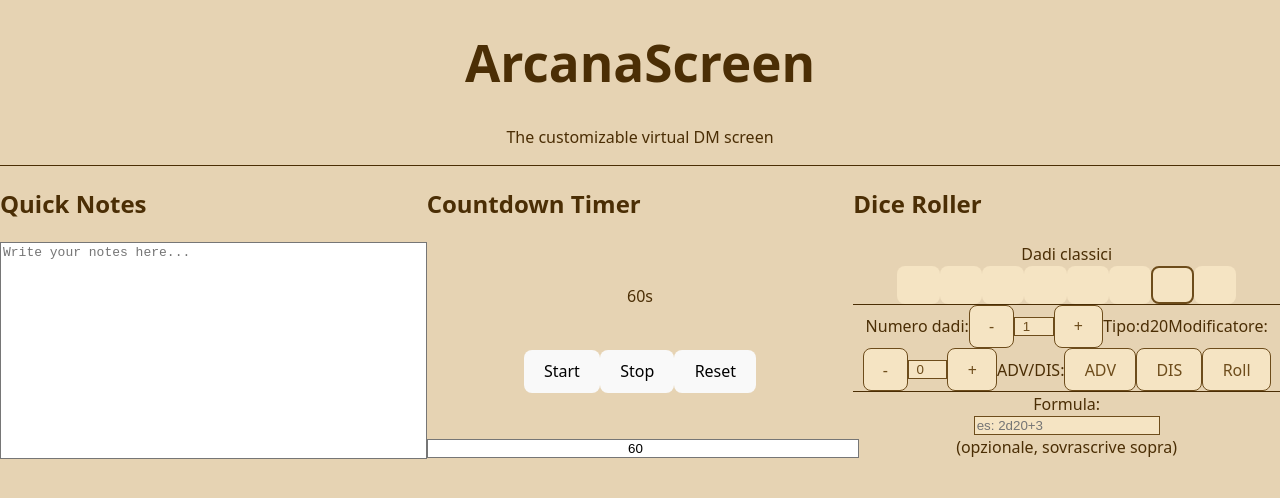
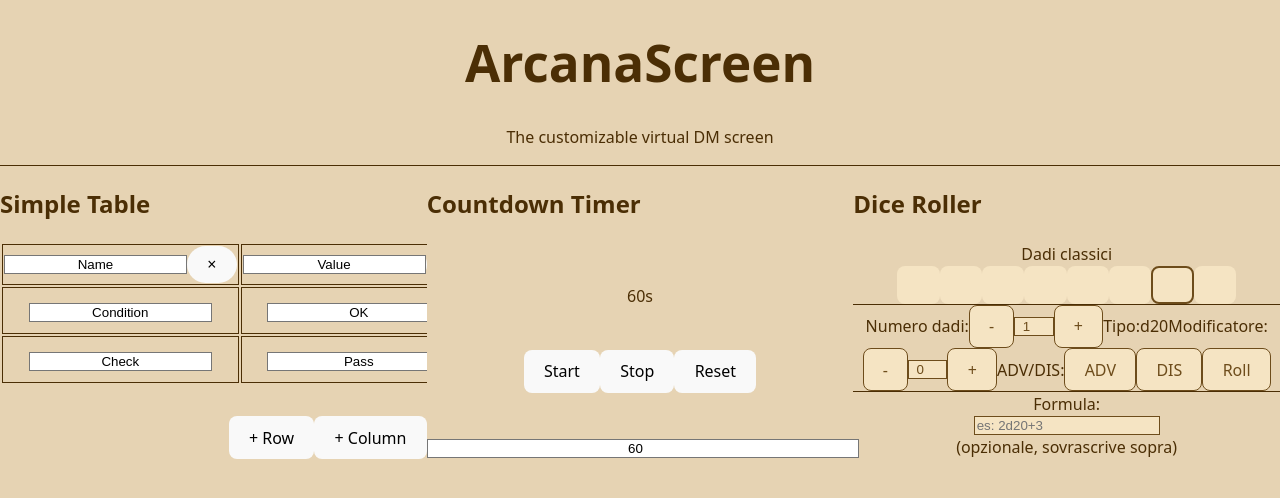
Before and after one commit to MissingPackage/arcana-screen, a React (Vite) app in the folder arcana-screen/: page / in a window 1280 px wide. Shown: the top 498 px of the page. Built offline with nearby package versions, Linux system fonts and the light colour scheme.

Commit message:
feat: add Simple Table widget with editable rows #9

```diff
--- a/arcana-screen/src/components/Grid.tsx
+++ b/arcana-screen/src/components/Grid.tsx
@@ -4,12 +4,13 @@ import { useState } from 'react';
 import QuickNotes from './widgets/QuickNotes';
 import DiceRoller from './widgets/DiceRoller';
 import CountdownTimer from './widgets/CountdownTimer';
+import SimpleTable from './widgets/SimpleTable';
 
 const ItemType = 'WIDGET';
 
 
 const components: { [key: number]: typeof QuickNotes } = {
-  1: QuickNotes,
+  1: SimpleTable,
   2: CountdownTimer,
   3: DiceRoller,
 };
--- /dev/null
+++ b/arcana-screen/src/components/widgets/SimpleTable.tsx
@@ -0,0 +1,154 @@
+import { useState } from 'react';
+
+interface TableRow {
+  id: number;
+  [key: string]: any;
+}
+
+interface TableColumn {
+  id: number;
+  key: string;
+  label: string;
+}
+
+export default function SimpleTable() {
+  const [columns, setColumns] = useState<TableColumn[]>([
+    { id: 1, key: 'name', label: 'Name' },
+    { id: 2, key: 'value', label: 'Value' }
+  ]);
+  const [rows, setRows] = useState<TableRow[]>([
+    { id: 1, name: 'Condition', value: 'OK' },
+    { id: 2, name: 'Check', value: 'Pass' },
+  ]);
+
+  // Update a cell value
+  const updateRow = (id: number, key: string, newValue: string) => {
+    setRows((prev) =>
+      prev.map((row) => (row.id === id ? { ...row, [key]: newValue } : row))
+    );
+  };
+
+  // Add a new row with empty values for all columns
+  const addRow = () => {
+    const newRow: TableRow = { id: Date.now() };
+    columns.forEach((col) => {
+      newRow[col.key] = '';
+    });
+    setRows((prev) => [...prev, newRow]);
+  };
+
+  // Remove a row
+  const removeRow = (id: number) => {
+    setRows((prev) => prev.filter((row) => row.id !== id));
+  };
+
+  // Add a new column
+  const addColumn = () => {
+    const newId = Date.now();
+    const newKey = `col${newId}`;
+    const newLabel = `Column ${columns.length + 1}`;
+    setColumns((prev) => [...prev, { id: newId, key: newKey, label: newLabel }]);
+    setRows((prevRows) =>
+      prevRows.map((row) => ({ ...row, [newKey]: '' }))
+    );
+  };
+
+  // Update column label
+  const updateColumnLabel = (id: number, newLabel: string) => {
+    setColumns((prev) =>
+      prev.map((col) => (col.id === id ? { ...col, label: newLabel } : col))
+    );
+  };
+
+  // Remove a column
+  const removeColumn = (id: number) => {
+    const col = columns.find((c) => c.id === id);
+    if (!col) return;
+    setColumns((prev) => prev.filter((c) => c.id !== id));
+    setRows((prevRows) =>
+      prevRows.map((row) => {
+        const newRow = { ...row };
+        delete newRow[col.key];
+        return newRow;
+      })
+    );
+  };
+
+
+  return (
+    <div className="bg-white text-gray-800 p-2 rounded-xl shadow-lg w-full h-full flex flex-col font-sans max-w-full">
+      <h2 className="text-xl font-bold mb-4 tracking-tight">Simple Table</h2>
+
+      <div className="flex-1 overflow-x-auto w-full">
+        <table className="min-w-[400px] max-w-full text-left border-separate border-spacing-y-2">
+          <thead>
+            <tr>
+              {columns.map((col) => (
+                <th key={col.id} className="bg-gray-100 border border-gray-300 px-3 py-2 rounded-t text-center align-middle">
+                  <div className="flex items-center justify-center gap-1">
+                    <input
+                      value={col.label}
+                      onChange={(e) => updateColumnLabel(col.id, e.target.value)}
+                      className="text-center px-2 py-1 w-24 rounded border border-gray-300 focus:outline-none focus:ring-2 focus:ring-blue-400 text-sm bg-white"
+                      style={{ fontWeight: 500 }}
+                    />
+                    {columns.length > 1 && (
+                      <button
+                        className="ml-1 text-red-500 hover:bg-red-100 rounded-full p-1 transition"
+                        onClick={() => removeColumn(col.id)}
+                        title="Remove column"
+                        tabIndex={-1}
+                        style={{ lineHeight: 1 }}
+                      >
+                        ×
+                      </button>
+                    )}
+                  </div>
+                </th>
+              ))}
+              <th className="bg-gray-100 border border-gray-300 px-3 py-2 rounded-t text-center align-middle">Actions</th>
+            </tr>
+          </thead>
+          <tbody>
+            {rows.map((row) => (
+              <tr key={row.id} className="hover:bg-gray-50 transition">
+                {columns.map((col) => (
+                  <td key={col.id} className="border border-gray-200 px-3 py-2 rounded text-center align-middle max-w-[120px]">
+                    <input
+                      value={row[col.key] || ''}
+                      onChange={(e) => updateRow(row.id, col.key, e.target.value)}
+                      className="text-center px-2 py-1 w-20 max-w-full rounded border border-gray-200 focus:outline-none focus:ring-2 focus:ring-blue-400 text-sm bg-white"
+                    />
+                  </td>
+                ))}
+                <td className="border border-gray-200 px-3 py-2 rounded text-center align-middle">
+                  <button
+                    onClick={() => removeRow(row.id)}
+                    className="bg-red-100 text-red-600 rounded px-3 py-1 text-xs font-semibold hover:bg-red-200 transition"
+                  >
+                    Delete
+                  </button>
+                </td>
+              </tr>
+            ))}
+          </tbody>
+        </table>
+      </div>
+
+      <div className="flex gap-3 mt-6 justify-end">
+        <button
+          onClick={addRow}
+          className="bg-blue-600 text-white py-2 px-5 rounded-lg shadow hover:bg-blue-700 font-semibold transition"
+        >
+          + Row
+        </button>
+        <button
+          onClick={addColumn}
+          className="bg-green-600 text-white py-2 px-5 rounded-lg shadow hover:bg-green-700 font-semibold transition"
+        >
+          + Column
+        </button>
+      </div>
+    </div>
+  );
+}
```
